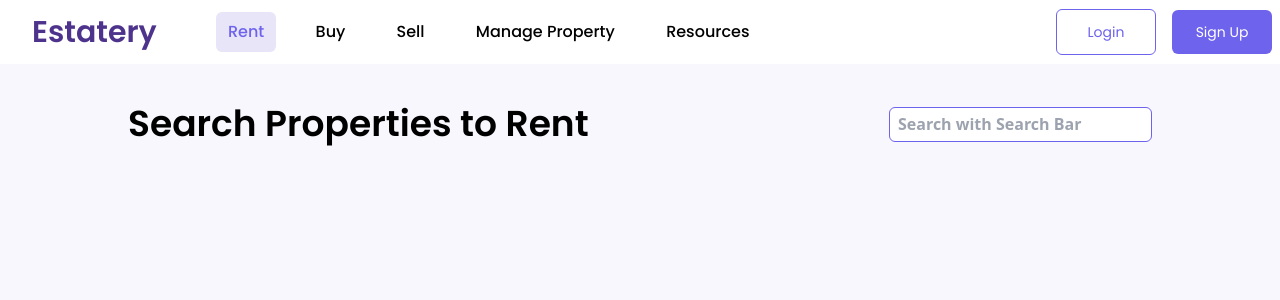
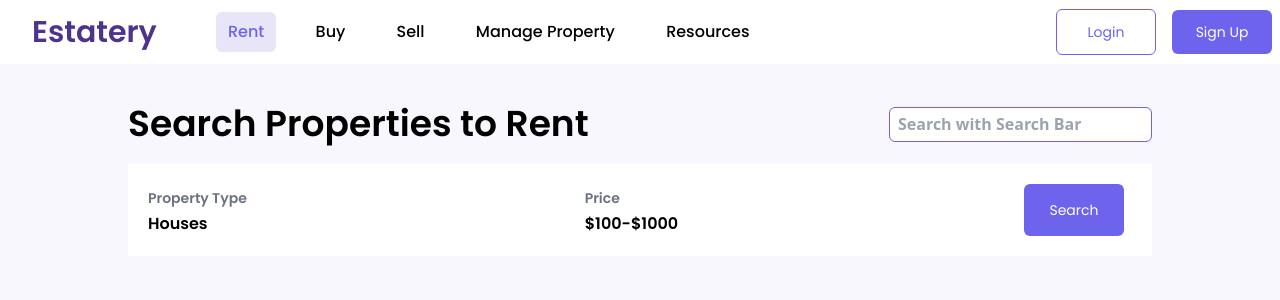
Before and after one commit to SayarB/reunion-task, a React (Create React App) app: page / in a window 1280 px wide. Shown: the top 300 px of the page. Built offline with nearby package versions, Linux system fonts and the light colour scheme.

Commit message:
feat: created filter search bar with dropdown filter

```diff
--- a/package.json
+++ b/package.json
@@ -11,6 +11,7 @@
     "@types/react": "^18.0.25",
     "@types/react-dom": "^18.0.8",
     "react": "^18.2.0",
+    "react-datepicker": "^4.8.0",
     "react-dom": "^18.2.0",
     "react-scripts": "5.0.1",
     "typescript": "^4.8.4",
--- a/src/components/App.tsx
+++ b/src/components/App.tsx
@@ -1,13 +1,25 @@
 import React from 'react';
+import FilterBar from './FilterBar/FilterBar';
 import { Navbar } from './Navbar/Navbar';
 import SearchBar from './SearchBar/SearchBar';
+export type FilterOptions = {
+  location:string
+  date: Date
+  propertyType:string
+  priceRange:string
+}
 function App() {
+
+  const onSearchButtonClick = (options:FilterOptions)=>{
+    console.log(options)
+  }
   return (
     <div className=' bg-background min-h-[100vh]'>
       <Navbar/>
       <div className='w-[80vw] m-auto mt-10'>
         <div className='flex justify-between items-center'><h1 className='font-serif text-4xl font-semibold'>Search Properties to Rent</h1> <SearchBar/></div>
-
+        <FilterBar locationOptions={["New York, USA","London, UK", "Kolkata, India"]} priceRangeOptions={["$100-$1000", "$1000-$10000", "$10000-$100000"]}
+        propertyOptions={["Houses", "Flats", "Apartments"]} onSearchButtonClick={onSearchButtonClick} />
       </div>
     </div>
   );
--- a/src/components/Button/Button.tsx
+++ b/src/components/Button/Button.tsx
@@ -3,10 +3,11 @@ import React from 'react'
 type Props = {
   variant?: "bordered"|"filled"
   children?:string
+  onClick:()=>void
 }
-const Button = ({variant="filled", children=""}: Props) => {
+const Button = (props: Props) => {
   return (
-    <button className={`py-3 px-3 min-w-[100px] mx-2 rounded-md text-sm ${variant==="bordered"?" border-[1px] border-primary text-primary":"bg-primary text-white"}`}>{children}</button>
+    <button onClick={props.onClick} className={`py-3 px-5 min-w-[100px] mx-2 rounded-md text-sm ${props.variant==="bordered"?" border-[1px] border-primary text-primary":"bg-primary text-white"}`}>{props.children}</button>
   )
 }
 export default Button
--- /dev/null
+++ b/src/components/DropdownFilterElement/DropdownFilterElement.tsx
@@ -0,0 +1,34 @@
+
+
+import React, { useState } from 'react'
+
+type Props = {
+  title: string
+  value: string
+  options: string[]
+  onChange: (changed:string)=>void
+}
+
+const DropdownFilterElement = (props: Props) => {
+  const [open, setOpen] = useState(false)
+  const toggleOpen = ()=>
+  {
+    setOpen(open=>!open)
+  }
+  return (
+    <div className='flex flex-col relative cursor-pointer'>
+        <p className='text-sm font-serif font-semibold text-gray-500 my-1'>{props.title}</p>
+        <p className='text-base font-bold' onClick={toggleOpen}>{props.value}</p>
+        {open && <div className='absolute top-[110%] -left-[0%] bg-white  rounded-sm'>
+          <ul>
+            {props.options.map(((opt,i)=><li key={props.title+"-"+i} className=' px-5 py-2 hover:bg-gray-200 cursor-pointer' onClick={()=>{
+              toggleOpen()
+              props.onChange(opt)
+            }}>{opt}</li>))}
+          </ul>
+        </div>}
+      </div>
+  )
+}
+
+export default DropdownFilterElement
--- /dev/null
+++ b/src/components/FilterBar/FilterBar.tsx
@@ -0,0 +1,52 @@
+import React,{useCallback, useState} from 'react'
+import Button from '../Button/Button'
+import DropdownFilterElement from '../DropdownFilterElement/DropdownFilterElement'
+import {FilterOptions} from "../App"
+type Props = {
+  locationOptions:string[]
+  priceRangeOptions: string[]
+  propertyOptions:string[]
+  onSearchButtonClick:(options:FilterOptions)=>void
+}
+
+const FilterBar = (props: Props) => {
+  const [location, setLocation] = useState(props.locationOptions[0]||"")
+  const [date, setDate] = useState(new Date())
+  const [priceRange, setPriceRange] = useState(props.priceRangeOptions[0]||"")
+  const [propertyType, setPropertyType] = useState(props.propertyOptions[0]||"")
+
+
+  const onPropertyTypeChange = useCallback((changed:string)=>{
+    setPropertyType(changed)
+  },[setPropertyType])
+
+  const onLocationChange = useCallback((changed:string)=>{
+    setLocation(changed)
+  },[setPropertyType])
+
+  const onPriceRangeChange = useCallback((changed:string)=>{
+    setPriceRange(changed)
+  },[setPropertyType])
+
+  const onDateChange = useCallback((changed:string)=>{
+    setDate(new Date(changed))
+  },[setPropertyType])
+
+  return (
+    <div className='flex justify-between bg-white p-5 my-5 rounded-sm font-serif'>
+      <DropdownFilterElement title="Property Type" value={propertyType} options={props.propertyOptions} onChange={onPropertyTypeChange}/>
+      <DropdownFilterElement title="Price" value={priceRange} options={props.priceRangeOptions} onChange={onPriceRangeChange}/>
+      <Button onClick={()=>{
+        const filterOptions: FilterOptions = {
+          location: location,
+          date: date,
+          propertyType: propertyType,
+          priceRange: priceRange
+        }
+        props.onSearchButtonClick(filterOptions)
+      }}>Search</Button>
+    </div>
+  )
+}
+
+export default FilterBar
--- a/src/components/Navbar/Navbar.tsx
+++ b/src/components/Navbar/Navbar.tsx
@@ -22,8 +22,8 @@ export function Navbar() {
         <li><NavItem selected={selected === "resources"} data="resources" clickHandler={navItemClickHandler}>Resources</NavItem></li>
       </ul>
     </nav>
-    <Button variant="bordered">Login</Button>
-    <Button>Sign Up</Button>
+  <Button onClick={()=>{}}variant="bordered">Login</Button>
+    <Button onClick={()=>{}}>Sign Up</Button>
     </div>
   );
 }
```
Also changed, not shown: 1 other file (tests, documents, lock files or other folders).
